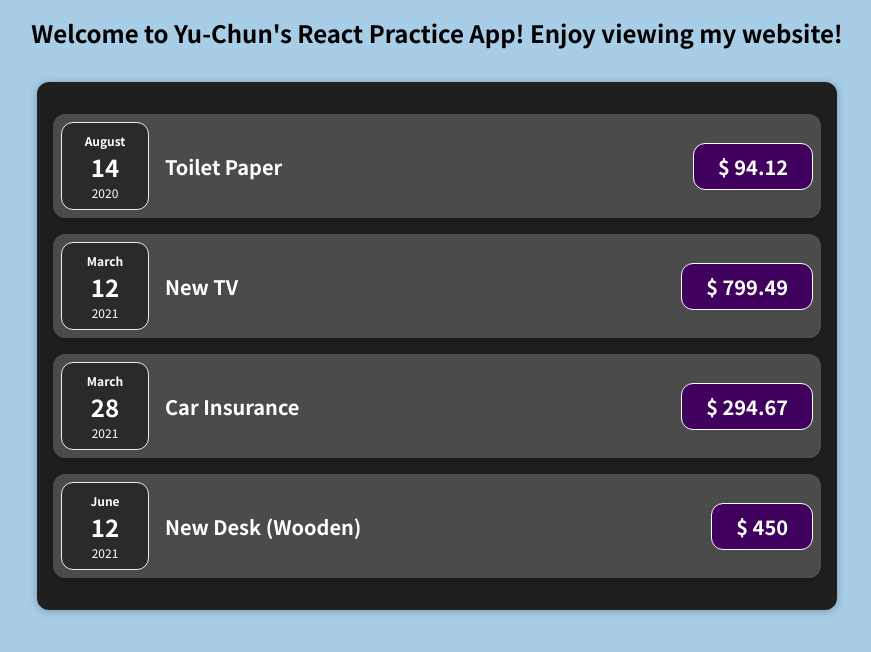
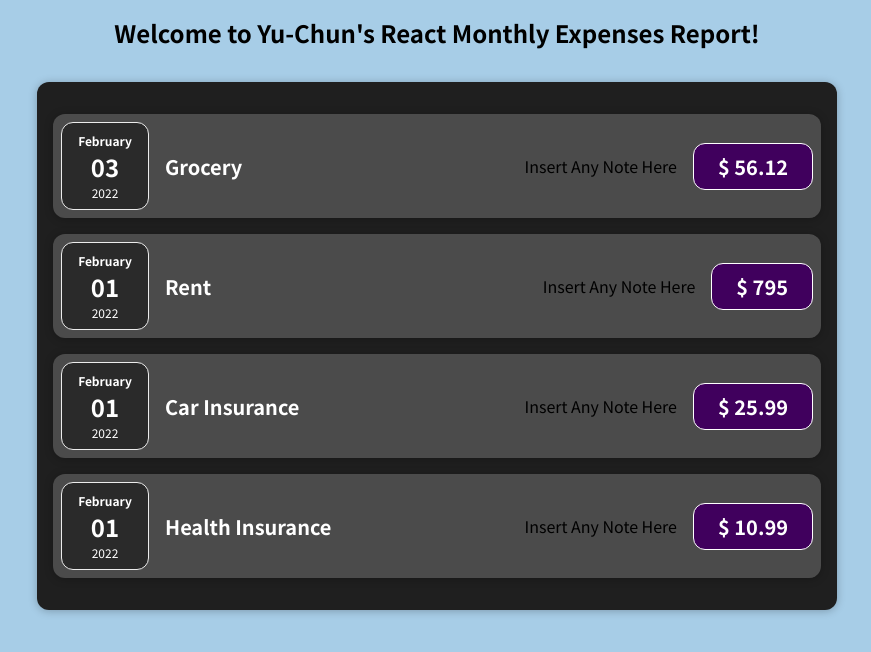
Before and after one commit to dyj0183/React-First-Practice-Project, a JavaScript app: page / in a window 1280 px wide. Shown: the top 652 px of the page, without its empty margins (203-1074 px from the left). Built offline with nearby package versions, Linux system fonts and the light colour scheme.

Commit message:
added Note component

```diff
--- a/src/App.js
+++ b/src/App.js
@@ -3,34 +3,38 @@ import Expenses from "./components/Expenses";
 const expenses = [
 	{
 		id: "e1",
-		title: "Toilet Paper",
-		amount: 94.12,
-		date: new Date(2020, 7, 14),
+		title: "Grocery",
+		amount: 56.12,
+		date: new Date(2022, 1, 3),
+		note: "from Walmart",
 	},
 	{
 		id: "e2",
-		title: "New TV",
-		amount: 799.49,
-		date: new Date(2021, 2, 12),
+		title: "Rent",
+		amount: 795.00,
+		date: new Date(2022, 1, 1),
+		note: "",
 	},
 	{
 		id: "e3",
 		title: "Car Insurance",
-		amount: 294.67,
-		date: new Date(2021, 2, 28),
+		amount: 25.99,
+		date: new Date(2022, 1, 1),
+		note: "Pay again in March",
 	},
 	{
 		id: "e4",
-		title: "New Desk (Wooden)",
-		amount: 450,
-		date: new Date(2021, 5, 12),
+		title: "Health Insurance",
+		amount: 10.99,
+		date: new Date(2022, 1, 1),
+		note: "Pay in February",
 	},
 ];
 
 function App() {
 	return (
 		<div>
-			<h2 className="welcome">Welcome to Yu-Chun's React Practice App! Enjoy viewing my website!</h2>
+			<h2 className="welcome">Welcome to Yu-Chun's React Monthly Expenses Report!</h2>
 			<Expenses expenses={expenses} />
 		</div>
 	);
--- a/src/components/ExpenseItem.js
+++ b/src/components/ExpenseItem.js
@@ -3,6 +3,8 @@ import "./ExpenseItem.css";
 // use ExpenseDate component
 import ExpenseDate from "./ExpenseDate";
 import Card from "./Card";
+
+import Note from "./Note";
 
 // a component in React is just a sepcial kind of function
 // props is an object that contains key value pairs data passed in from App.js
@@ -12,6 +14,7 @@ function ExpenseItem(props) {
 			<ExpenseDate date={props.date} />
 			<div className="expense-item__description">
 				<h2>{props.title}</h2>
+				<Note note={props.note}></Note>
 				<div className="expense-item__price">$ {props.amount}</div>
 			</div>
 		</Card>
--- /dev/null
+++ b/src/components/Note.js
@@ -0,0 +1,9 @@
+import './Note.css';
+
+function Note() {
+    return (
+        <div>Insert Any Note Here</div>
+    );
+}
+
+export default Note;
```
Also changed, not shown: src/components/Note.css (added), 1 other file (tests, documents, lock files or other folders).
